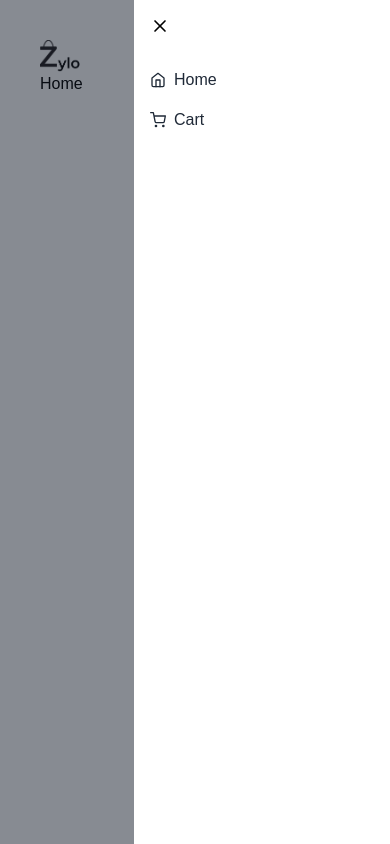
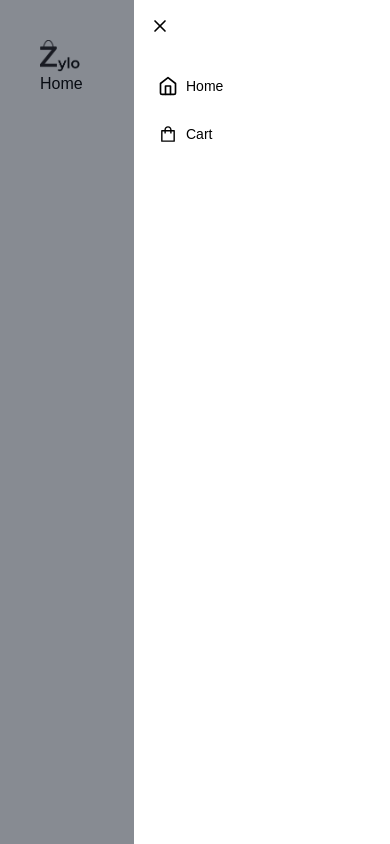
Before and after one commit to mohamed-tsx/e-commerce, a React (Vite) app in the folder Client/: page / in a window 390 px wide. Both pictures are taken after a click on the button 342 px from the left and 55 px from the top of the page. Built offline with nearby package versions, Linux system fonts and the light colour scheme.

Commit message:
some major fixes

```diff
--- a/Client/src/Components/SideBar.tsx
+++ b/Client/src/Components/SideBar.tsx
@@ -1,6 +1,7 @@
 import React from "react";
 import { Link } from "react-router-dom";
-import { FiHome, FiShoppingCart, FiX } from "react-icons/fi";
+import { FiHome, FiX } from "react-icons/fi";
+import { AiOutlineShopping } from "react-icons/ai";
 
 interface SidebarProps {
   onClose: () => void;
@@ -16,25 +17,32 @@ const Sidebar: React.FC<SidebarProps> = ({ onClose }) => {
           </button>
         </div>
         <nav className="p-4">
-          <ul>
-            <li className="mb-4">
-              <Link
-                to="/"
-                className="flex items-center text-gray-800 hover:text-gray-600"
-                onClick={onClose}
-              >
-                <FiHome className="mr-2" />
-                Home
+          <ul className="">
+            <li
+              className={`mb-3 hover:bg-gray-200 rounded-md ${
+                location.pathname === "" ? "bg-gray-200" : ""
+              }`}
+            >
+              <Link to="/" className="flex items-center space-x-2 p-2 rounded">
+                <span className="text-xl">
+                  <FiHome />
+                </span>
+                <span className="text-sm">Home</span>
               </Link>
             </li>
-            <li className="mb-4">
+            <li
+              className={`mb-3 hover:bg-gray-200 rounded-md ${
+                location.pathname === "/cart" ? "bg-gray-200" : ""
+              }`}
+            >
               <Link
                 to="/cart"
-                className="flex items-center text-gray-800 hover:text-gray-600"
-                onClick={onClose}
+                className="flex items-center space-x-2 p-2 rounded"
               >
-                <FiShoppingCart className="mr-2" />
-                Cart
+                <span className="text-xl">
+                  <AiOutlineShopping />
+                </span>
+                <span className="text-sm">Cart</span>
               </Link>
             </li>
           </ul>
```
